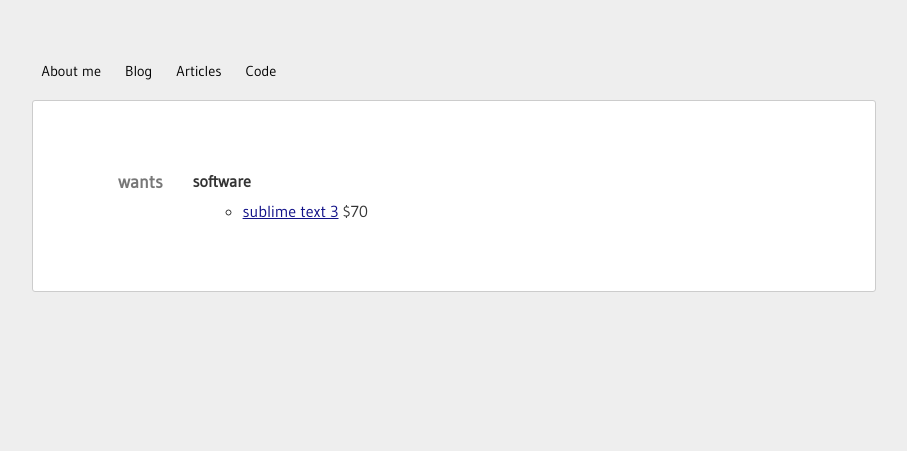
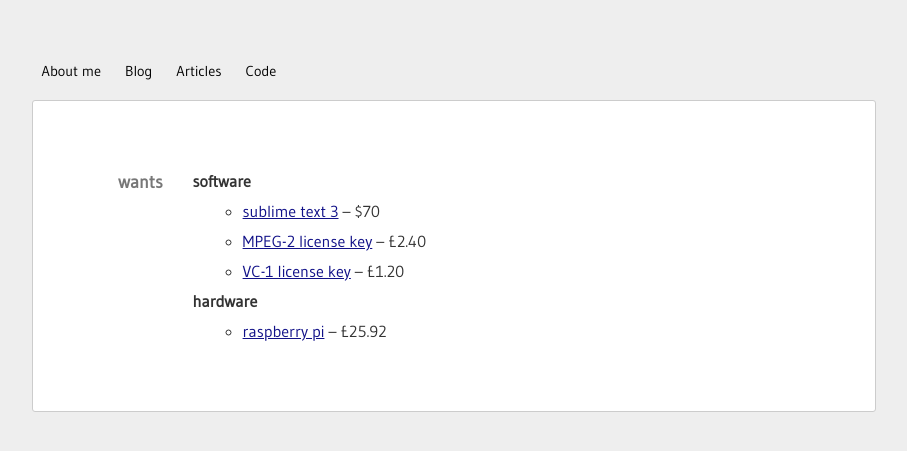
Before and after one commit to andsve/andsve.github.io, a Jekyll site: the page built from want.md, in a window 1280 px wide. Shown: the top 451 px of the page, without its empty margins (186-1093 px from the left). Built offline with Jekyll 4.4.1, drawn with Linux system fonts in a browser that asks for light colours; Markdown is read by kramdown in place of the engine named in the settings.

Commit message:
Update want.md

```diff
--- a/want.md
+++ b/want.md
@@ -5,4 +5,8 @@ curr: want
 ---
 * ### wants ###
   * **software**
-    * [sublime text 3](https://www.sublimetext.com/buy) $70
+    * [sublime text 3](https://www.sublimetext.com/buy) -- $70
+    * [MPEG-2 license key](http://www.raspberrypi.com/) -- £2.40
+    * [VC-1 license key](http://www.raspberrypi.com/) -- £1.20
+  * **hardware**
+    * [raspberry pi](http://www.raspberrypi.org/) -- £25.92
```
